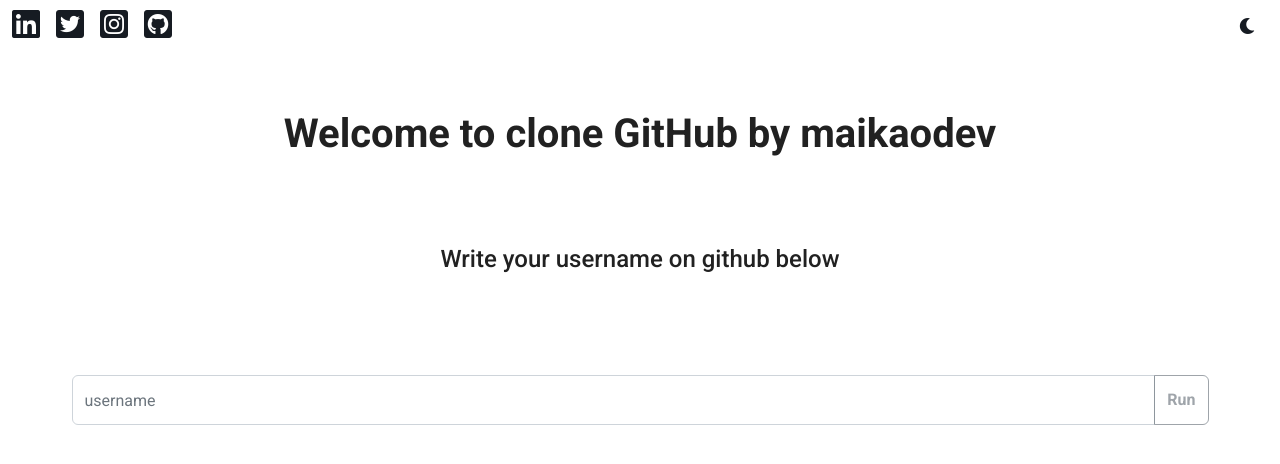
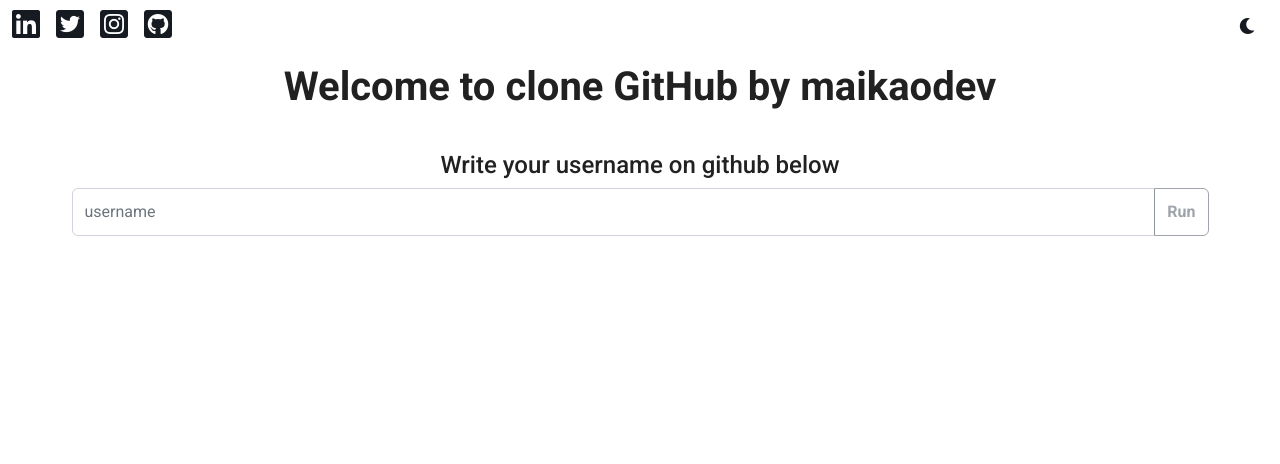
Before and after one commit to maikaodev/clone-github-vuejs, a Vue app: page / in a window 1280 px wide. Shown: the top 464 px of the page. Built offline with nearby package versions, Linux system fonts and the light colour scheme.

Commit message:
Adding the function that recognizes the Enter to call the route

```diff
--- a/src/components/HomePage.vue
+++ b/src/components/HomePage.vue
@@ -1,5 +1,5 @@
 <template>
-  <div class="geral container">
+  <div class="geral container overflow-hidden">
     <header class="d-flex justify-content-center align-items-center">
       <!-- H1 -->
 
@@ -16,11 +16,13 @@
         <div class="input-group">
           <input
             type="text"
+            id="inputText"
             class="form-control"
             placeholder="username"
             aria-label="Recipient's username"
             aria-describedby="button-addon2"
             v-model="user"
+            @keypress.enter="goToClone"
           />
           <router-link
             id="button-run"
@@ -49,6 +51,13 @@
       user: "",
     };
   },
+  methods: {
+    goToClone() {
+      if (this.user !== "") {
+        this.$router.push(this.link);
+      }
+    },
+  },
   computed: {
     link() {
       return `/clone/${this.user}`;
@@ -70,17 +79,12 @@
 </script>
 
 <style scoped>
-body .geral {
-  height: 100vh;
-  overflow: hidden;
-}
 body div.container {
   display: grid;
-  grid-auto-rows: 150px;
+  grid-template-rows: auto 1fr;
   grid-template-areas:
     "header"
     "main";
-  height: 100vh;
 }
 
 body div.container header {
@@ -91,17 +95,17 @@
 }
 body div.container main div.input-group input,
 body div.container main div.input-group a {
-  height: 50px;
+  height: 48px;
   border-radius: 6px;
 }
 body div.container main div.input-group a {
   font-weight: bold;
 }
 
+/* MEDIA QUERIE */
 @media (min-width: 320px) {
   header h1 {
     text-align: center;
   }
 }
-/* MEDIA QUERIE */
 </style>
```
